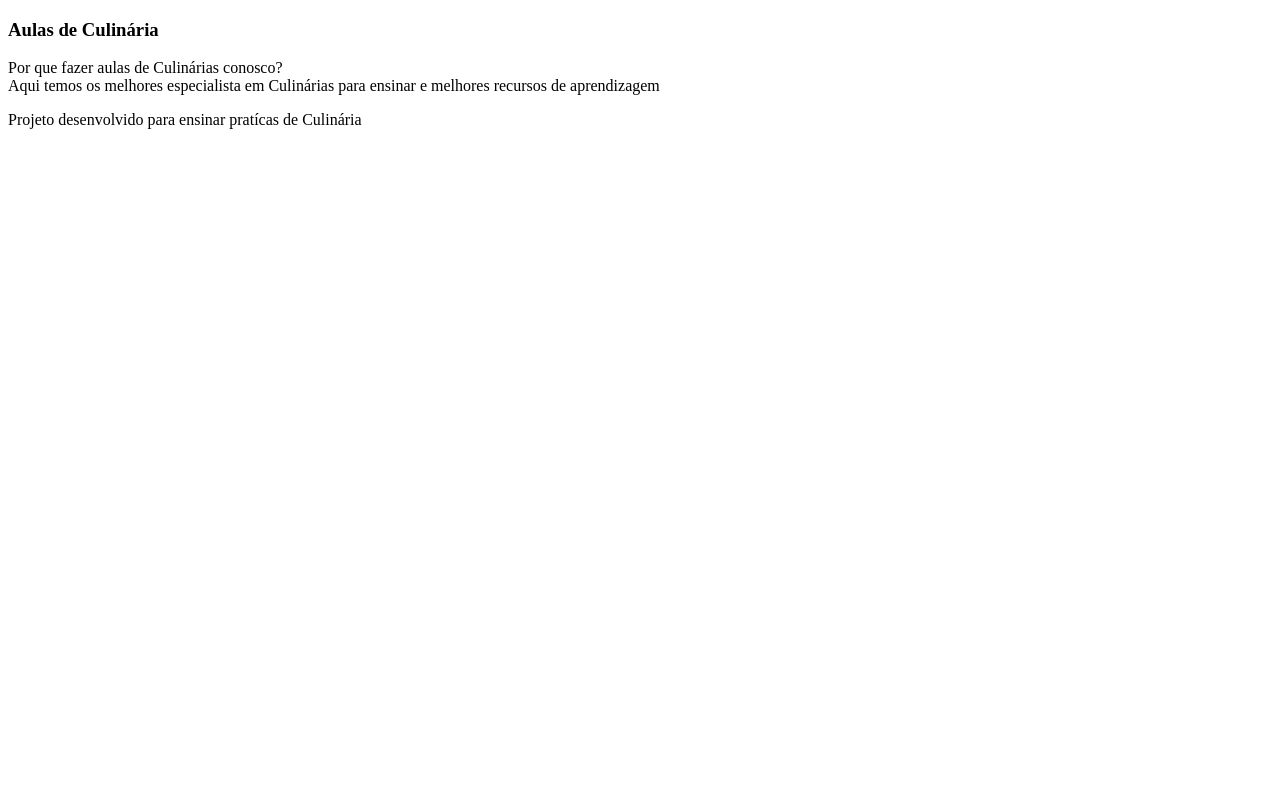
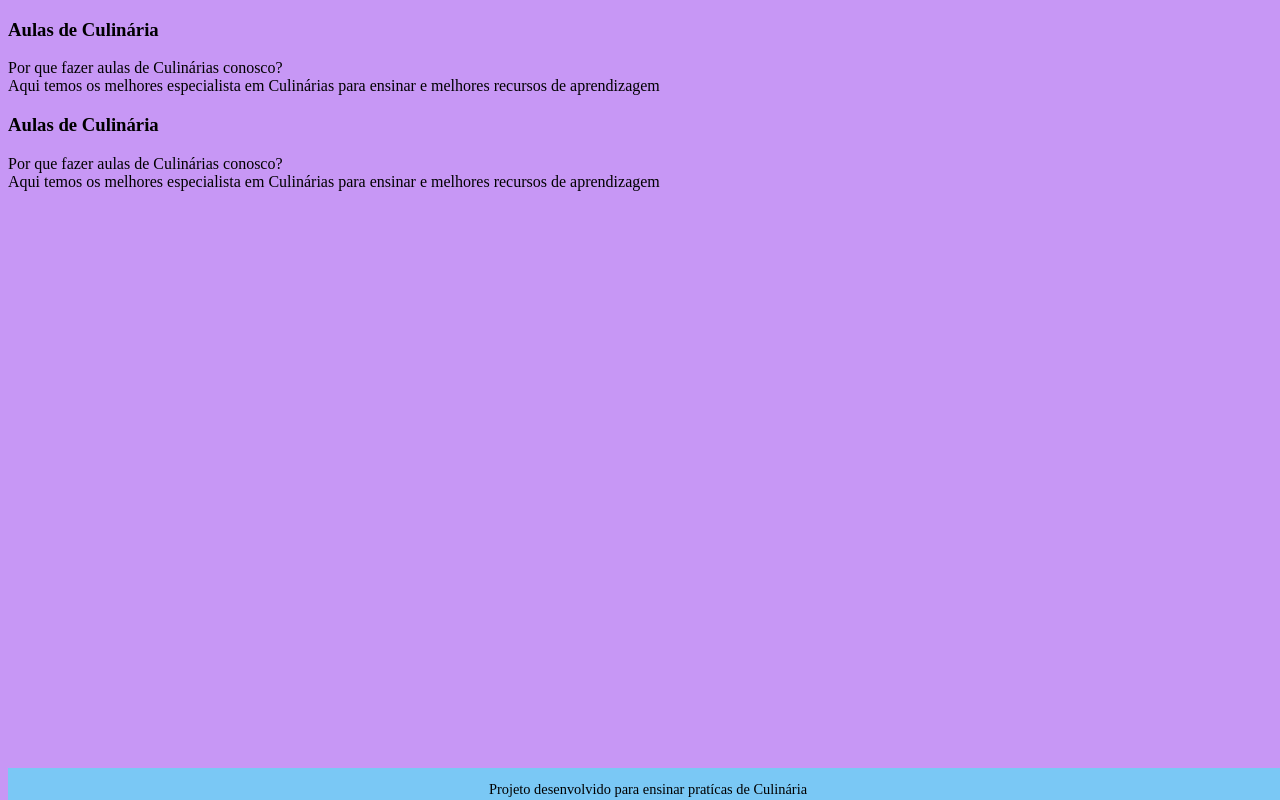
Before and after one commit to leticia1510/Projeto-final-matem-tica-2, a plain HTML site: page index.html in a window 1280 px wide. Drawn offline with Linux system fonts and the light colour scheme.

Commit message:
Add files via upload

```diff
--- /dev/null
+++ b/assets/style.css
@@ -0,0 +1,17 @@
+body {
+    background-color: rgb(199, 151, 245);
+    font-family: Bai Jamjure;
+}
+footer {
+    background-color: rgb(122, 200, 245);
+    color: black;
+    position: fixed;
+    bottom: 0;
+    width: 100%;
+    height: 2rem;
+}
+footer p {
+    text-align: center;
+    font-size: 0.9rem;
+    margin-top: 0.8rem;
+}
--- a/index.html
+++ b/index.html
@@ -3,6 +3,7 @@
 <head>
     <meta charset="UTF-8">
     <meta name="viewport" content="width=device-width, initial-scale=1.0">
+    <link rel="stylesheet" href="assets/style.css">
     <title> Aulas de Culinária</title>
 </head>
 <body>
@@ -17,6 +18,16 @@
             <div class="cartão_Conteudo_Resposta">
                 Aqui temos os melhores especialista em Culinárias para ensinar e melhores recursos de aprendizagem
             </div>
+            <section id="container">
+              <article class="cartão">
+                  <div class="cartão_Conteudo"></div>
+                  <h3>Aulas de Culinária</h3>
+                  <div class="cartão_Conteudo_pergunta">
+                      Por que fazer aulas de Culinárias conosco?
+                  </div>
+                  <div class="cartão_Conteudo_Resposta">
+                      Aqui temos os melhores especialista em Culinárias para ensinar e melhores recursos de aprendizagem
+                  </div>
       </article>
     </section>
 
```
